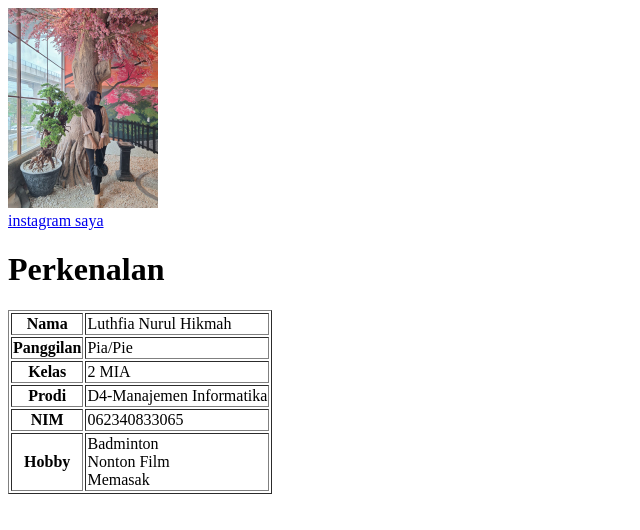
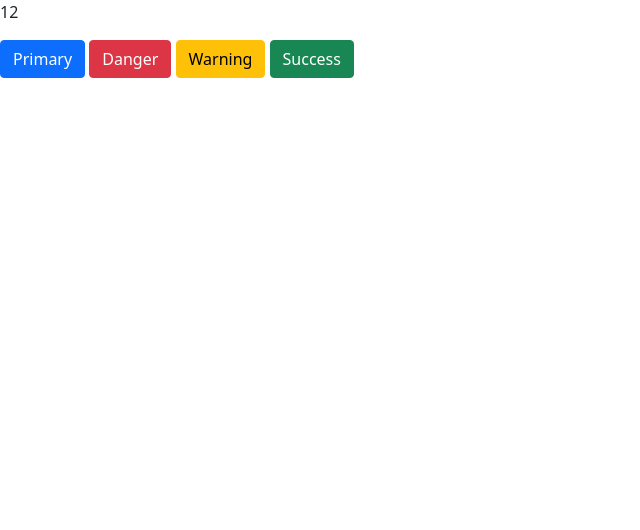
Before and after one commit to piee11/gudangpiee, a plain HTML site: page index.html in a window 1280 px wide. Shown: the whole page, without its empty margins (0-640 px from the left). Drawn offline with nearby package versions, Linux system fonts and the light colour scheme.

Commit message:
Add files via upload

```diff
--- a/index.html
+++ b/index.html
@@ -5,37 +5,20 @@
     <meta http-equiv="X-UA-Compatible" content="IE=edge">
     <meta name="viewport" content="width=device-width, initial-scale=1.0">
     <title>Document</title>
+    <link href="https://cdn.jsdelivr.net/npm/bootstrap@5.0.2/dist/css/bootstrap.min.css" rel="stylesheet" integrity="sha384-EVSTQN3/azprG1Anm3QDgpJLIm9Nao0Yz1ztcQTwFspd3yD65VohhpuuCOmLASjC" crossorigin="anonymous">
+    <script src="https://cdn.jsdelivr.net/npm/bootstrap@5.0.2/dist/js/bootstrap.bundle.min.js" integrity="sha384-MrcW6ZMFYlzcLA8Nl+NtUVF0sA7MsXsP1UyJoMp4YLEuNSfAP+JcXn/tWtIaxVXM" crossorigin="anonymous"></script>
+    <script src="https://cdn.jsdelivr.net/npm/@popperjs/core@2.9.2/dist/umd/popper.min.js" integrity="sha384-IQsoLXl5PILFhosVNubq5LC7Qb9DXgDA9i+tQ8Zj3iwWAwPtgFTxbJ8NT4GN1R8p" crossorigin="anonymous"></script>
+<script src="https://cdn.jsdelivr.net/npm/bootstrap@5.0.2/dist/js/bootstrap.min.js" integrity="sha384-cVKIPhGWiC2Al4u+LWgxfKTRIcfu0JTxR+EQDz/bgldoEyl4H0zUF0QKbrJ0EcQF" crossorigin="anonymous"></script>
 </head>
 <body>
-    <img src="image/WhatsApp Image 2024-05-28 at 07.45.31.jpeg" alt="ini aku" height="200px" width="auto"> <br>
-    <a href=" https://www.instagram.com/fiaanrl._/ "> instagram saya </a>
-    <h1> Perkenalan </h1>
-    <table border="1">
-        <tr>
-            <th>Nama</th>
-            <td>Luthfia Nurul Hikmah</td>
-        </tr>
-        <tr>
-            <th>Panggilan</th>
-            <td>Pia/Pie</td>
+    <div class="d-flex">
+        <p>1</p>
+        <p>2</p>
+    </div>
+    <button class="btn btn-primary">Primary</button>
+    <button class="btn btn-danger">Danger</button>
+    <button class="btn btn-warning">Warning</button>
+    <button class="btn btn-success">Success</button>
 
-        </tr>
-        <tr>
-            <th>Kelas</th>
-            <td>2 MIA</td>
-        </tr>
-        <tr>
-            <th>Prodi</th>
-            <td>D4-Manajemen Informatika</td>
-        </tr>
-        <tr>
-            <th>NIM</th>
-            <td>062340833065</td>
-        </tr>
-        <tr>
-            <th>Hobby</th>
-            <td>Badminton<br>Nonton Film<br>Memasak</td>
-        </tr>
-    </table>
 </body>
 </html>
```
